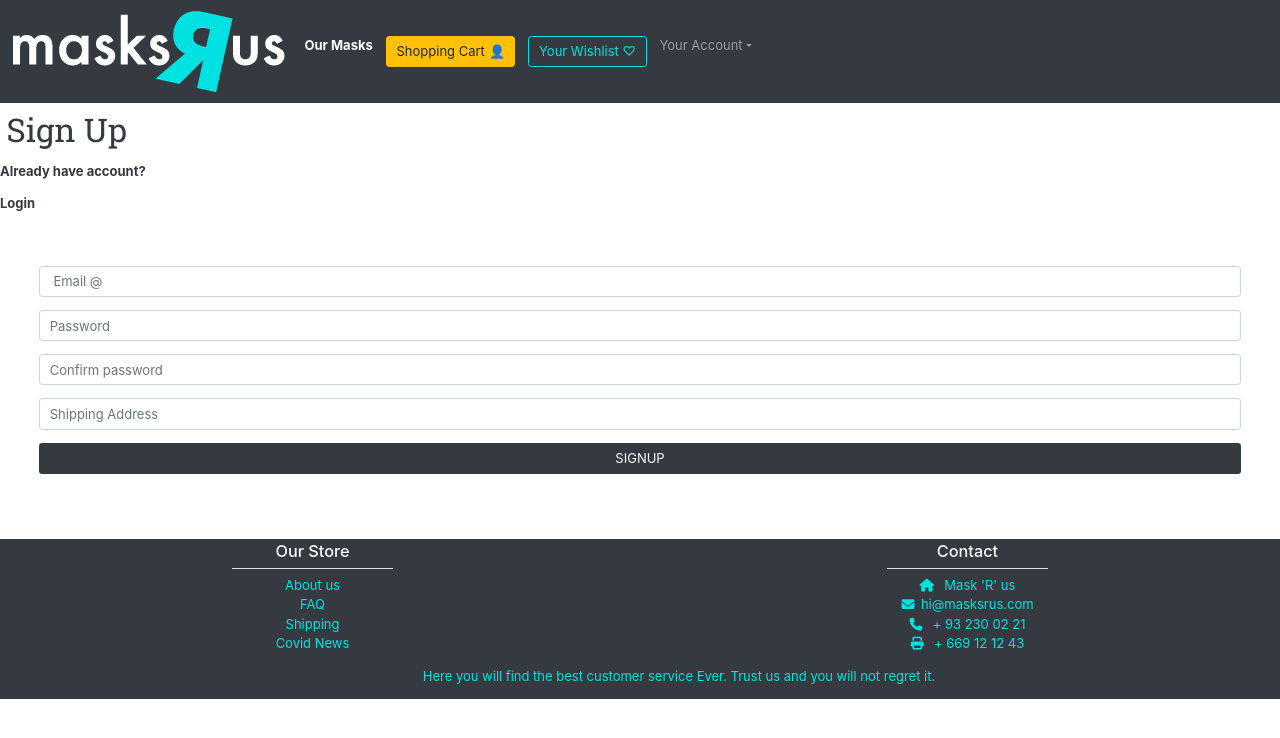
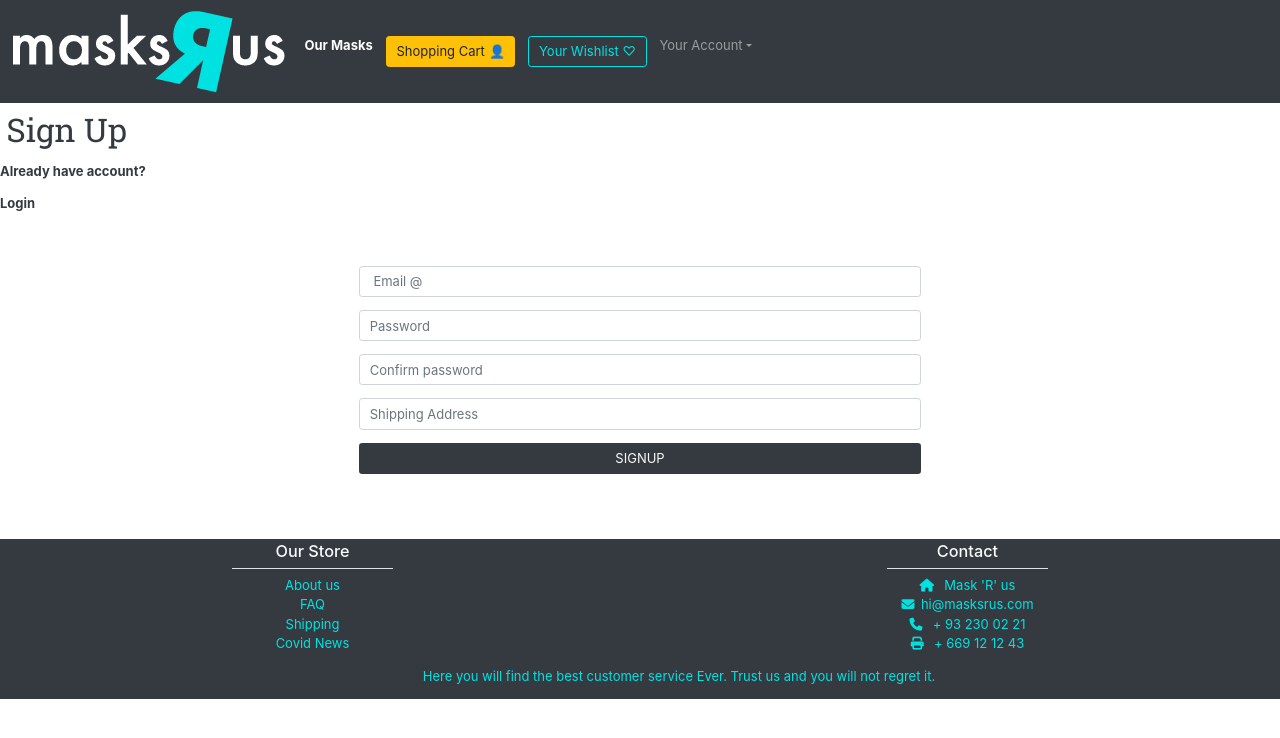
Before and after one commit to unai6/Masks-r-us-client-side, a React (Create React App) app: page /signup in a window 1280 px wide. Shown: the top 738 px of the page. Built offline with nearby package versions, Linux system fonts and the light colour scheme; no server answers.

Commit message:
form signup and login margins fixed

```diff
--- a/src/urls/Login.js
+++ b/src/urls/Login.js
@@ -28,7 +28,7 @@ class Login extends Component {
 
         <p className='signup-p'><b>Don't have an account?</b></p>
         <Link to={"/signup"}><b><p className='linkToLogin-signup'>Sign Up</p></b></Link>
-        <form className= 'form-container form-group col-sm-12 d-table p-5' onSubmit={this.handleFormSubmit}>
+        <form className= 'form-container form-group col-sm-12 d-table p-5 mx-auto w-100 col-lg-6' onSubmit={this.handleFormSubmit}>
 
           <input
            className="form-control mb-3" id="formGroupExampleInput"
--- a/src/urls/Signup.js
+++ b/src/urls/Signup.js
@@ -44,7 +44,7 @@ class Signup extends React.Component {
         <h1 className=' signup-h1 p-2'>Sign Up</h1>
         <p className='signup-p'><b>Already have account?</b></p>
         <Link to={"/login"}><b><p className='linkToLogin-signup'>Login</p></b> </Link>
-        <form className='form-container form-group col-sm-12 d-table p-5' onSubmit={this.handleFormSubmit}>
+        <form className='form-container form-group col-sm-12 d-table p-5 mx-auto w-100 col-lg-6' onSubmit={this.handleFormSubmit}>
 
         {this.state.errorMessage ? <p >{this.state.errorMessage}</p> : null}
 
```
Also changed, not shown: 8 other files (tests, documents, lock files or other folders).
